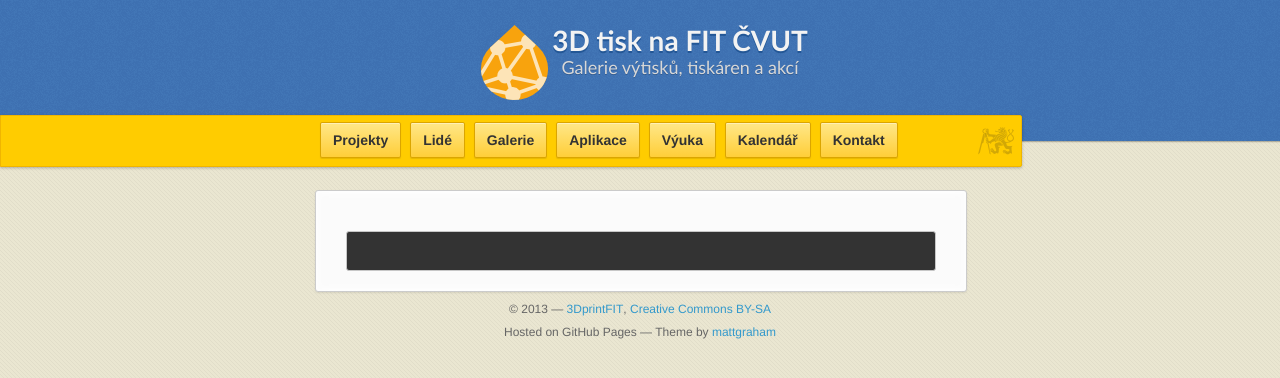
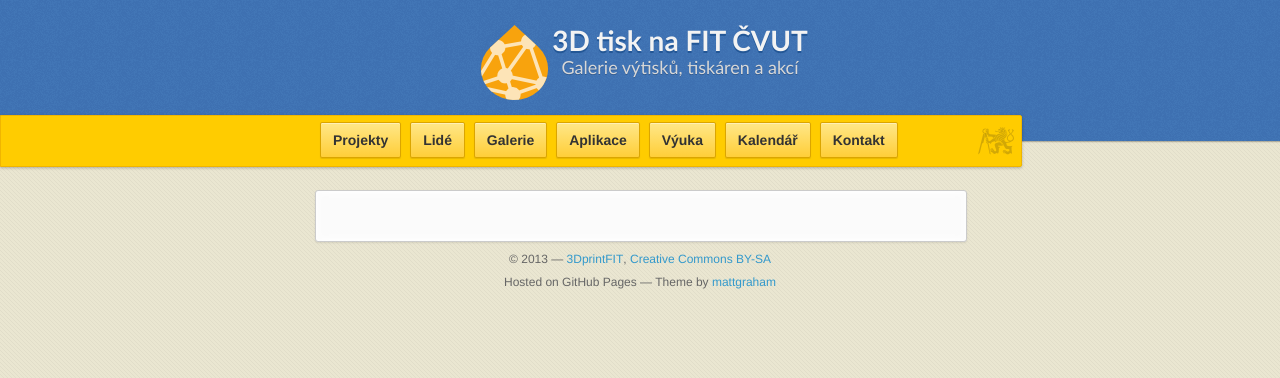
Before and after one commit to 3DprintFIT/3dprintfit.github.com, a Jekyll site: the page built from galerie.md, in a window 1280 px wide. Shown: the top 378 px of the page. Built offline with Jekyll 4.4.1, drawn with Linux system fonts in a browser that asks for light colours; nearby versions of some CDN libraries.

Commit message:
PRE to P

```diff
--- a/galerie.md
+++ b/galerie.md
@@ -4,6 +4,6 @@
 ---
 
 <h3 id="picasaTitle"> </h3>
-<pre id="picasaSubtitle"> </pre>
+<p id="picasaSubtitle"> </p>
 <div id="picasaPhotos"> </div>
 <script type="text/javascript">loadPicasaAlbum("109925005030539246131","SlavnostniOtevreni");</script>
```
